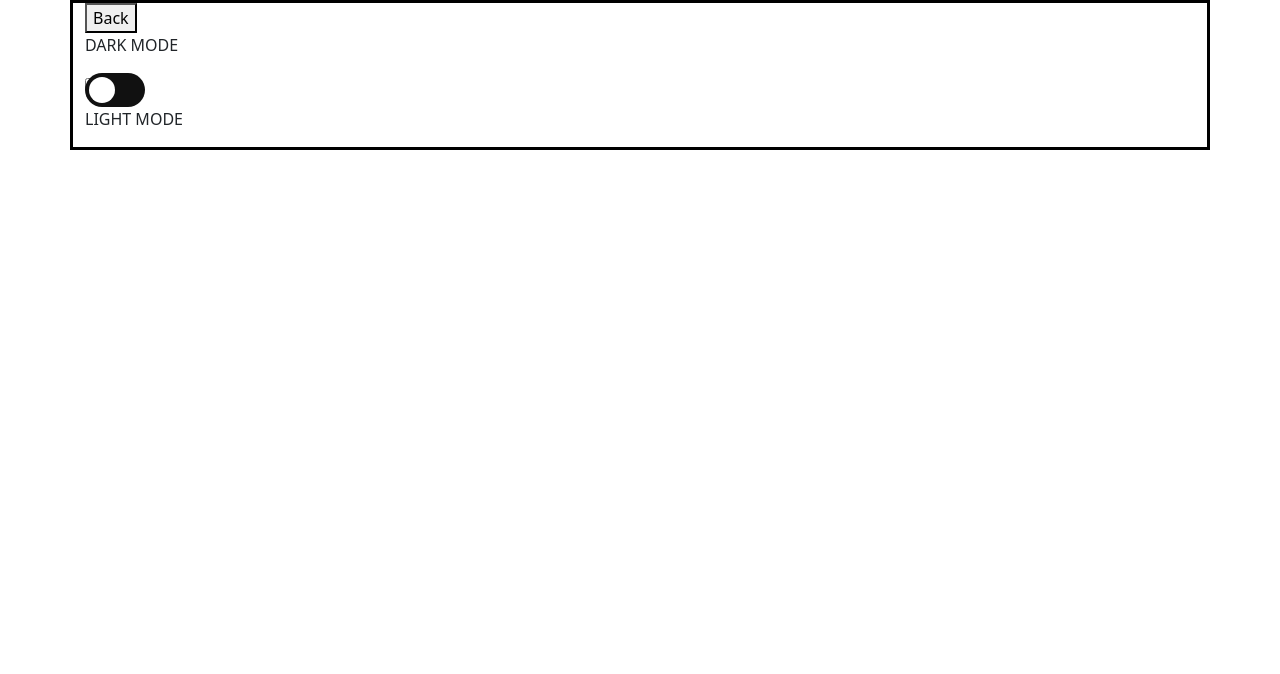
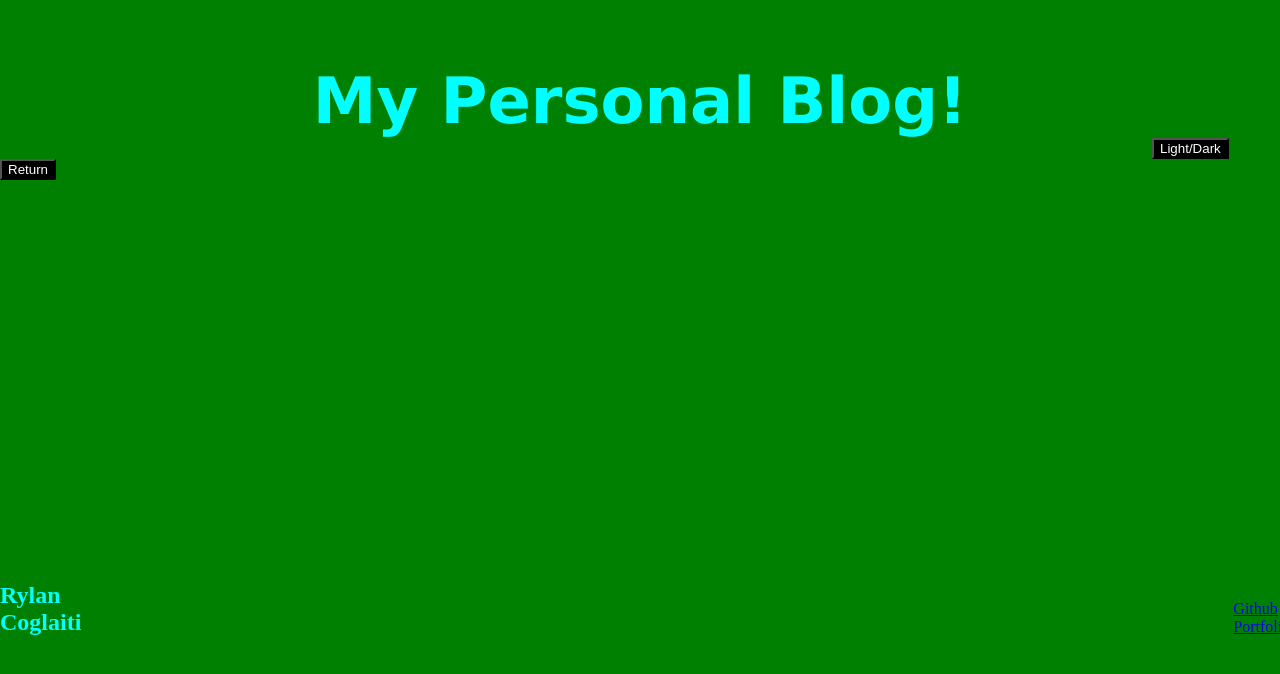
Before and after one commit to RCMeatball/Personal-Blog, a plain HTML site: page blog.html in a window 1280 px wide. Drawn offline with nearby package versions, Linux system fonts and the light colour scheme.

Commit message:
big changes

```diff
--- a/Assets/CSS/blog.css
+++ b/Assets/CSS/blog.css
@@ -1,92 +1,45 @@
-.container {
-    border-color: black;
-    border-style: solid;
+*{
+  margin: 0;
 }
 
-.container p {
-    display: flexbox;
-    align-content: end;
-}
-.switch {
-    position: relative;
-    display: inline-block;
-    width: 60px;
-    height: 34px;
+body {
+  background-color: green;
+  color: aqua
 }
 
-.slider {
-    position: absolute;
-    cursor: pointer;
-    top: 0;
-    left: 0;
-    right: 0;
-    bottom: 0;
-    background-color: #111;
-    -webkit-transition: .4s;
-    transition: .4s;
-  }
+h1 {
+  font-family: 'Lucida Sans', 'Lucida Sans Regular', 'Lucida Grande', 'Lucida Sans Unicode', Geneva, Verdana, sans-serif;
+  font-size: 400%;
+  margin-top: 5%;
+  display: flex;
+  justify-content: center;
+}
 
-  .slider:before {
-    position: absolute;
-    content: "";
-    height: 26px;
-    width: 26px;
-    left: 4px;
-    bottom: 4px;
-    background-color: white;
-    -webkit-transition: .4s;
-    transition: .4s;
-  }
+#ld {
+  margin-left: 90%;
+  background-color: black;
+  color: white;
+}
 
-  input:checked + .slider {
-    background-color: rgb(217, 248, 76);
-  }
+.input {
+  display: flex;
+  justify-content: center;
+  border-color: black;
+  border-style: double;
+  margin-left: 700px;
+  margin-right: 650px;
+}
+footer {
+  display: flex;
+  align-items: end;
+  margin-top: 30%;
+}
 
-  input:focus + .slider {
-    box-shadow: 0 0 1px rgb(217, 248, 76);
-  }
+#github {
+  margin-left: 90%;
+}
 
-  input:checked + .slider:before {
-    -webkit-transform: translateX(26px);
-    -ms-transform: translateX(26px);
-    transform: translateX(26px);
-  }
-
-
-  .slider.round {
-    border-radius: 34px;
-  }
-
-  .slider.round:before {
-    border-radius: 50%;
-  }
-
-  .dark {
-    background-color:#243447;
-    height: 100vh;
-    color: #bebebe
-
-  }
-
-  .dark li a {
-    color: #bebebe;
-  }
-
-  .dark li a:hover {
-    background-color: #111;
-  }
-
-  /* Light Mode */
-  .light {
-    background-color: #f0ead6;
-    color: black;
-    height: 100vh;
-  }
-
-  .light li a {
-    color: black;
-  }
-
-  .light li a:hover {
-    background-color: rgb(29, 128, 210);
-  }
+#return {
+  background-color: black;
+  color: white;
+}
--- a/Assets/CSS/form.css
+++ b/Assets/CSS/form.css
@@ -0,0 +1,41 @@
+*{
+    margin: 0;
+  }
+
+  body {
+    background-color: green;
+    color: aqua
+  }
+
+  h1 {
+    font-family: 'Lucida Sans', 'Lucida Sans Regular', 'Lucida Grande', 'Lucida Sans Unicode', Geneva, Verdana, sans-serif;
+    font-size: 400%;
+    margin-top: 5%;
+    display: flex;
+    justify-content: center;
+    border-style: dashed;
+  }
+
+  #ld {
+    margin-left: 90%;
+    background-color: black;
+    color: white;
+  }
+
+  .input {
+    display: flex;
+    justify-content: center;
+    border-color: black;
+    border-style: double;
+    margin-left: 700px;
+    margin-right: 650px;
+  }
+  footer {
+    display: flex;
+    align-items: end;
+    margin-top: 15%;
+  }
+
+  #github {
+    margin-left: 90%;
+  }
--- a/Assets/CSS/styles.css
+++ b/Assets/CSS/styles.css
@@ -0,0 +1,12 @@
+.dark {
+  background-color: black;
+  color: white;
+#ld {
+    background-color: white;
+    color: black;
+  }
+#return {
+    background-color: white;
+    color: black;
+  }
+}
--- a/Assets/JS/form.js
+++ b/Assets/JS/form.js
@@ -1,19 +1,8 @@
-const themeSwitcher = document.querySelector('#switcher');
-const container = document.querySelector('.container');
+const button = document.getElementById("ld");
 
-// Set default mode to dark
-let mode = 'dark';
+function lightDark() {
+    const body = document.body;
+    body.classList.toggle("dark");
+}
 
-// Listen for a click event on toggle switch
-themeSwitcher.addEventListener('click', function () {
-  // If mode is dark, apply light background
-  if (mode === 'dark') {
-    mode = 'light';
-    container.setAttribute('class', 'light');
-  }
-  // If mode is light, apply dark background
-  else {
-    mode = 'dark';
-    container.setAttribute('class', 'dark');
-  }
-});
+button.addEventListener('click', lightDark);
--- a/blog.html
+++ b/blog.html
@@ -3,27 +3,28 @@
 
 <head>
   <meta charset="UTF-8">
-  <meta name="viewport" content="width=device-width, initial-scale=1.0">
-  <meta http-equiv="X-UA-Compatible" content="ie=edge">
-  <meta name="Description" content="Enter your description here" />
-  <link rel="stylesheet" href="https://cdn.jsdelivr.net/npm/bootstrap@5.3.3/dist/css/bootstrap.min.css">
-  <link rel="stylesheet" type="text/css" href="./assets/css/blog.css">
-  <title>My Blogs</title>
+  <link rel="stylesheet" href="./Assets/CSS/blog.css">
+  <link rel="stylesheet" href="./Assets/CSS/styles.css">
+  <title>Personal Blog!</title>
 </head>
 
 <body>
-    <header class="container col-12">
-        <button onclick="window.history.back()">Back</button>
-        <div class = "flip dark-mode title" id = dark>
-            <p>DARK MODE</p>
-        </div>
-        <label class="flip switch col-2">
-            <input type="checkbox" id="switcher">
-            <span class="slider round"></span>
-        </label>
-        <div class = "flip light-mode title" id =light>
-          <p>LIGHT MODE</p>
-        </div>
-    </header>
-    <table class="container col-12 content"></table>
+  <header>
+    <h1 id="title">My Personal Blog!</h1>
+    <button id="ld">Light/Dark</button>
+    <div class"return"><a href="index.html"><button id="return">Return</button></a></div>
+  </header>
+  <section id="blogpost">
+  </section><br>
+
+
+  <script src="./Assets/JS/form.js"></script>
+  <script src="./Assets/JS/logic.js"></script>
 </body>
+
+<footer>
+  <h2>Rylan Coglaiti</h2>
+  <a id="github" href="https://github.com/RCMeatball?tab=repositories">Github Portfolio</a>
+</footer>
+
+</html>
```
Also changed, not shown: index.html (+25 -4 lines).
